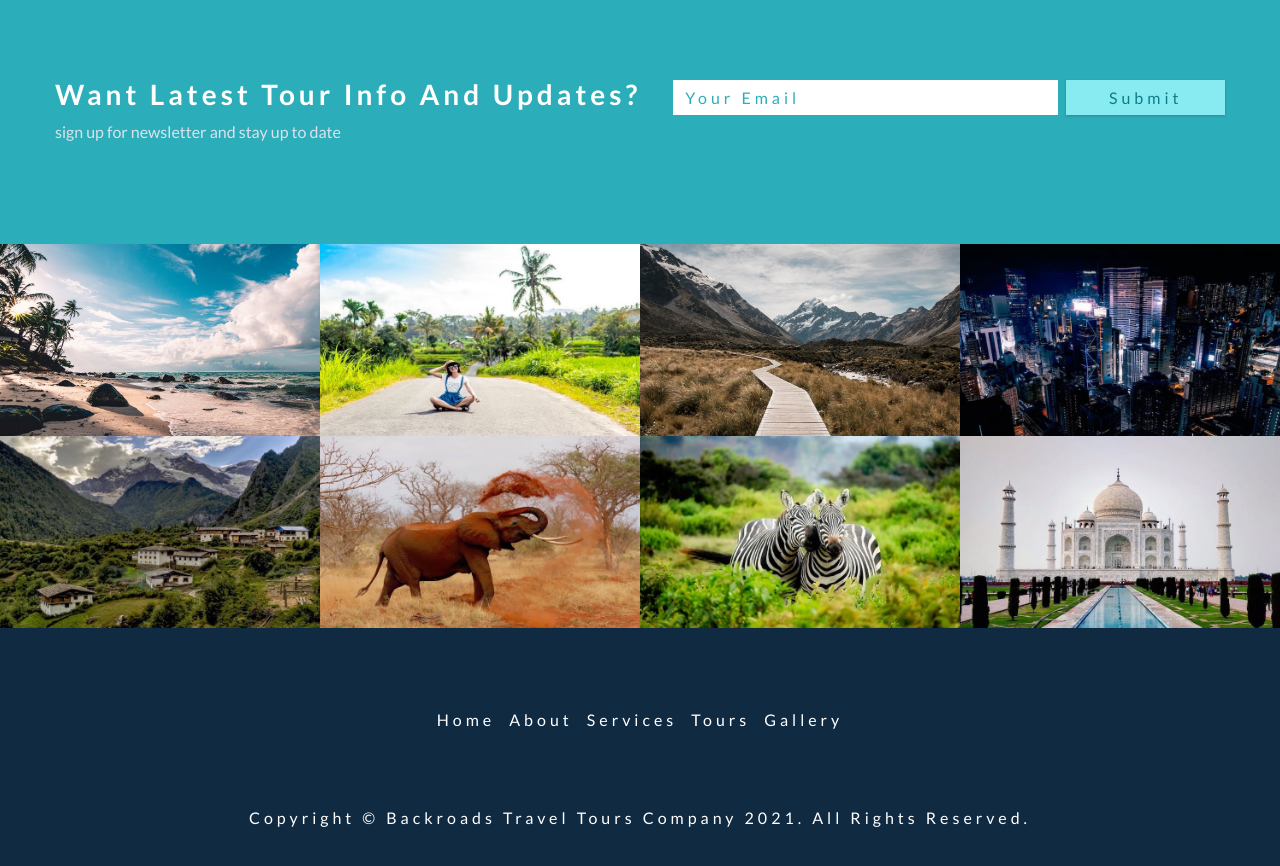
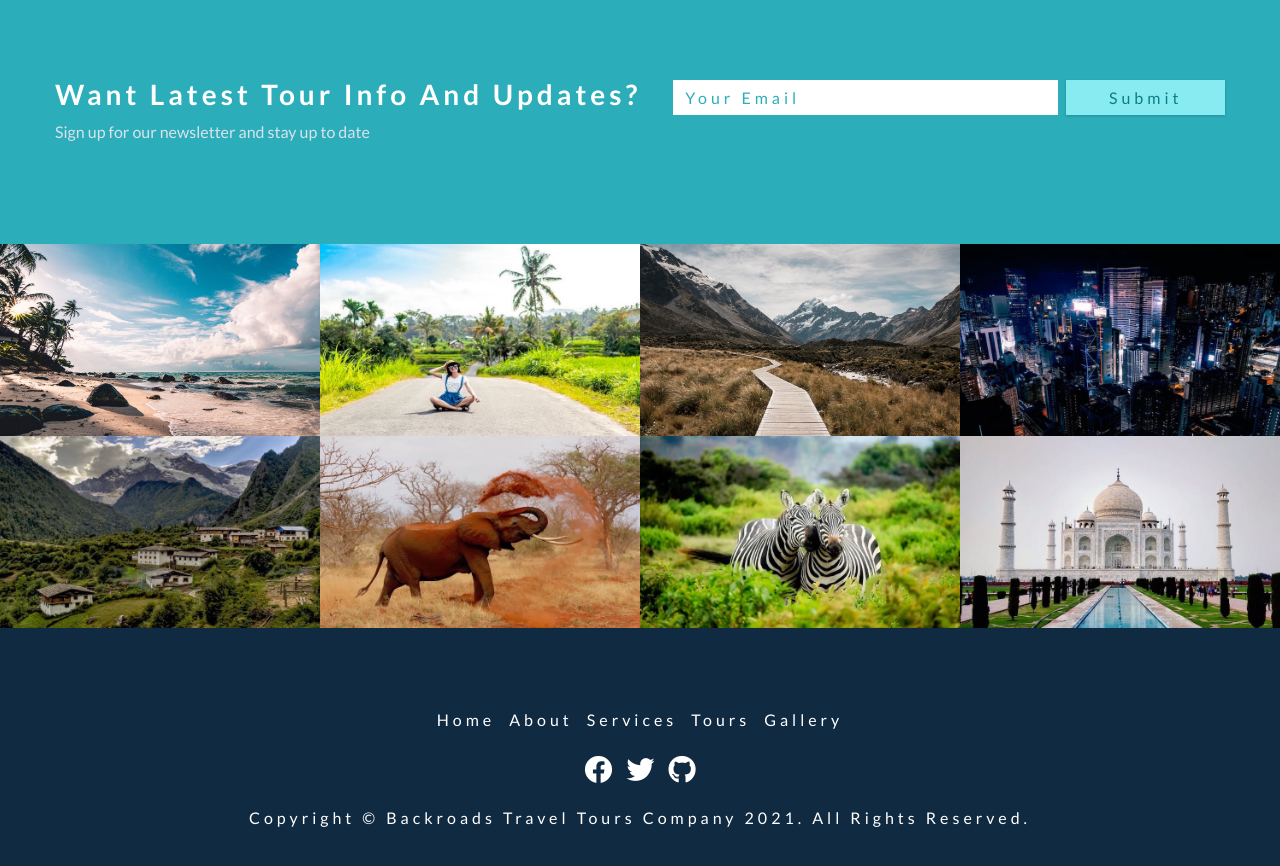
Before and after one commit to hedzervargas/backroads_remade, a plain HTML site: page index.html in a window 1280 px wide. Shown: the part 3160-4026 px from the top of the page. Drawn offline with Linux system fonts and the light colour scheme.

Commit message:
minor changes

```diff
--- a/css/styles.css
+++ b/css/styles.css
@@ -641,12 +641,18 @@ footer .section {
   font-size: 1rem;
 }
 
+.footer-nav-link:hover {
+  color: var(--clr-primary-5);
+}
+
 .socials i {
   font-size: 1.75rem;
+  color: var(--clr-white);
+  transition: var(--transition);
 }
 
-.footer-nav-link:hover {
-  color: var(--clr-primary-1);
+.socials i:hover {
+  color: var(--clr-primary-5);
 }
 
 .nav-links-center,
--- a/index.html
+++ b/index.html
@@ -253,7 +253,7 @@
       <div class="section-center contact-center">
         <div class="contact-text">
           <h3>want latest tour info and updates?</h3>
-          <p>sign up for newsletter and stay up to date</p>
+          <p>Sign up for our newsletter and stay up to date</p>
         </div>
         <form class="contact-form" action="">
           <input
@@ -330,17 +330,17 @@
         </ul>
         <ul class="socials">
           <li>
-            <a class="nav-link" href="www.twitter.com">
+            <a class="footer-icon" href="www.twitter.com">
               <i class="fab fa-facebook"></i>
             </a>
           </li>
           <li>
-            <a class="nav-link" href="www.twitter.com">
+            <a class="footer-icon" href="www.twitter.com">
               <i class="fab fa-twitter"></i>
             </a>
           </li>
           <li>
-            <a class="nav-link" href="www.twitter.com">
+            <a class="footer-icon" href="www.twitter.com">
               <i class="fab fa-github"></i>
             </a>
           </li>
```
